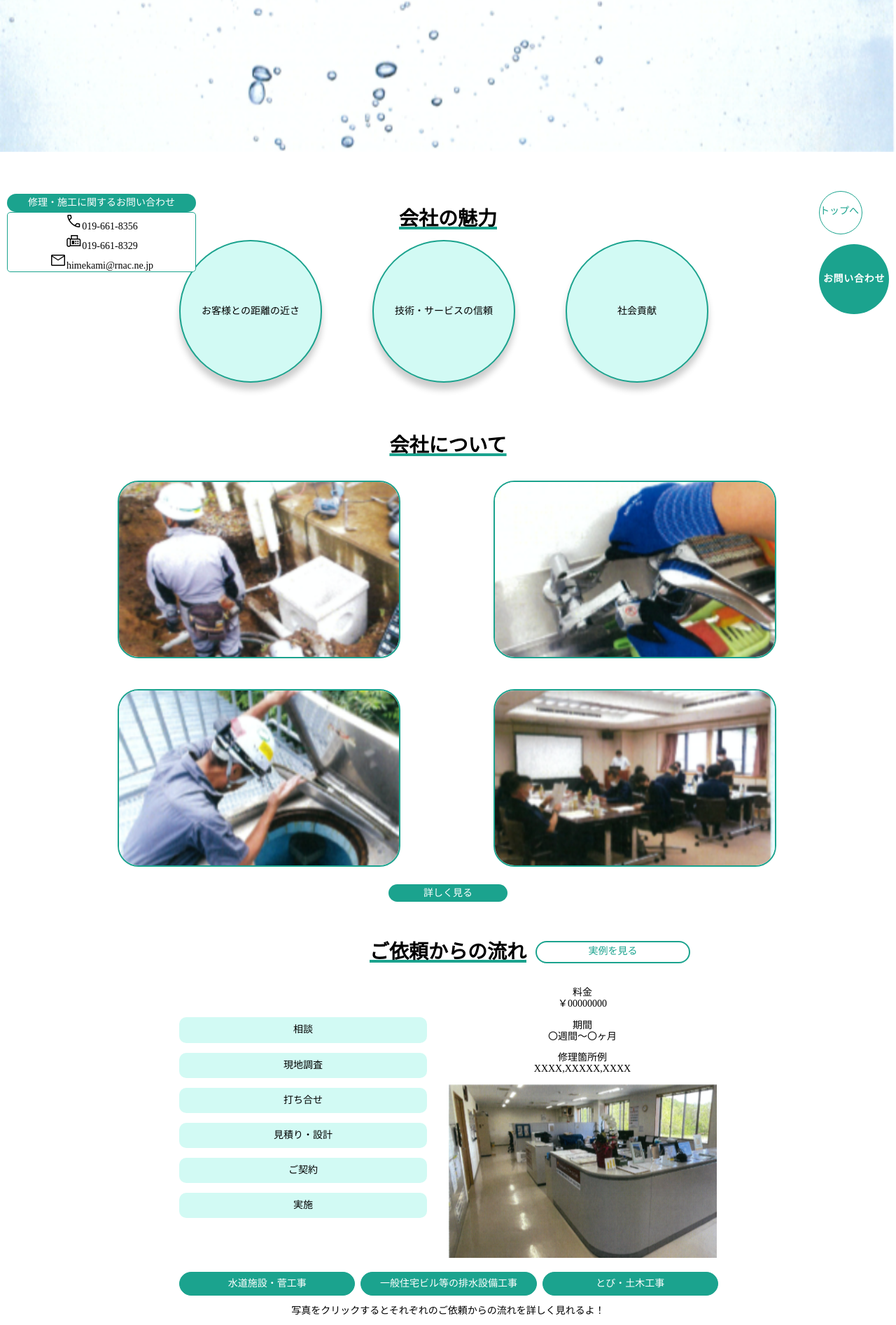
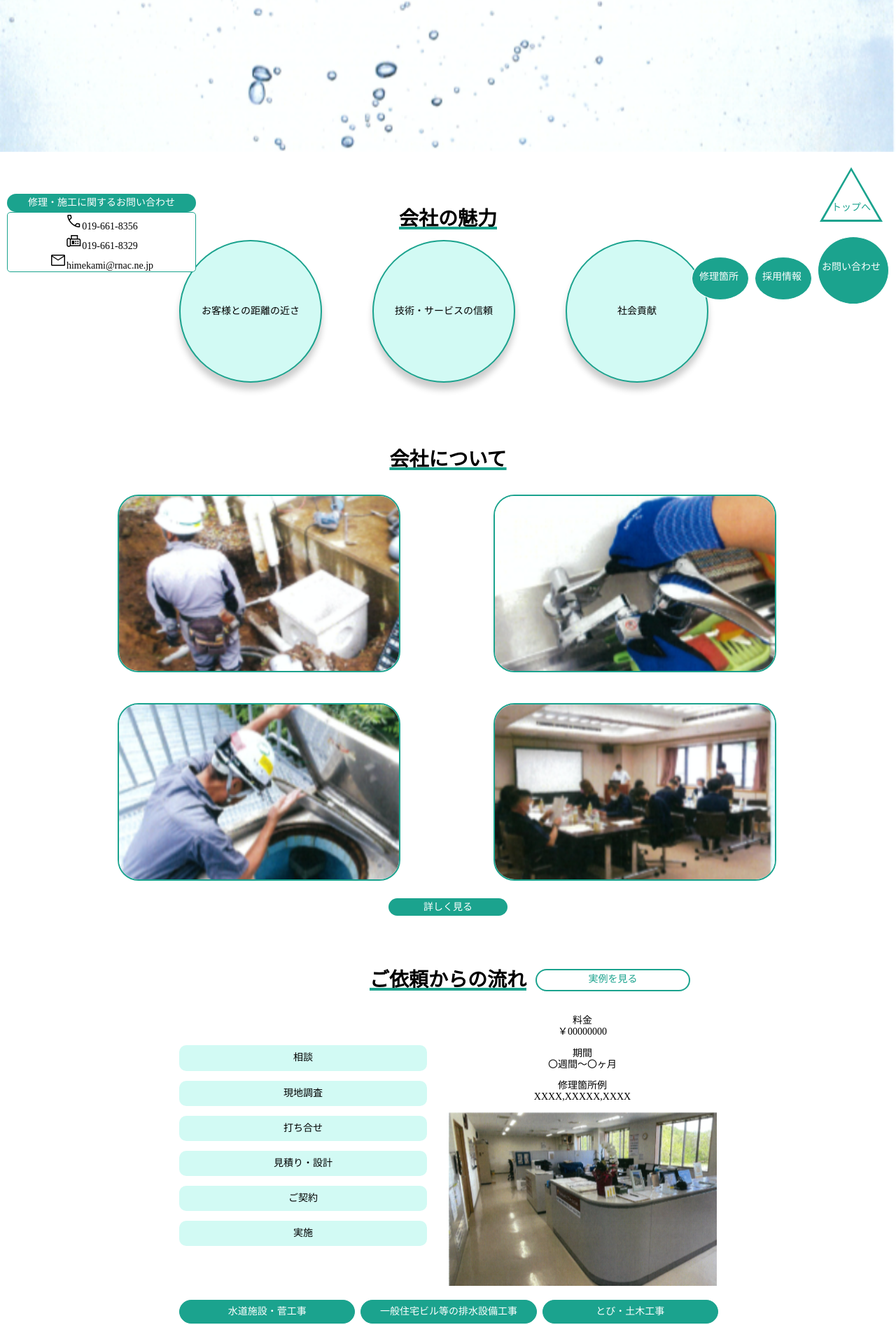
Before and after one commit to Skypeace8585/project_G, a PHP site: page / in a window 1280 px wide. Shown: the part 331-2225 px from the top of the page at 70% size. Run offline with PHP 8.4, Linux system fonts and the light colour scheme; some web fonts are replaced.

Commit message:
TOPページ最終調整 #12

```diff
--- a/css/index.css
+++ b/css/index.css
@@ -21,118 +21,103 @@ body{
     left: auto;
     right: 10px;
 }
-.fixed_button a{
+.fixed_button_top{
+    position: relative;
+}
+
+.triangle_s{
+    position: absolute;
+    z-index: 20;
+    bottom: 7px;
+    left: 3px;
+    border-right: 45px solid transparent;
+    border-bottom: 78.6025px solid var(--mainbgcolor);
+    border-left: 45px solid transparent;
+}
+
+.triangle{
+    position: absolute;
+    z-index: 22;
+    bottom: 10px;
+    left: 8px;
+    border-right: 40px solid transparent;
+    border-bottom: 70.6025px solid #fff;
+    border-left: 40px solid transparent;
+}
+
+.fixed_button_top p{
+    width: 100px;
+    color: var(--mainbgcolor);
+    position: absolute;
+    z-index: 24;
+    bottom: 5px;
+    left: 20px;
+}
+
+.q_click{
+    display: inline-block;
+    background-color: var(--mainbgcolor);
+    color: #fff;
+    border: 1px solid #fff;
+    width: 90px;
+    height: 55px;
+    border-radius: 50%;
+    padding: 35px 5px 5px 5px;
+    cursor: pointer;
+}
+.q_click:hover{
+    color: var(--mainbgcolor);
+    background-color: #fff;
+    border: 1px solid var(--mainbgcolor);
+}
+
+.q_click_menu_non{
+    display: none;
+}
+
+.q_click_menu_left{
+    z-index: 900;
     text-decoration: none;
-    display: block;
+    position: fixed;
+    bottom: 40px;
+    left: auto;
+    right: 210px;
     height: 40px;
     width: 60px;
+    color: #fff;
+    background-color: var(--mainbgcolor);
+    padding-top: 20px;
+    padding-left: 10px;
+    padding-right: 10px;
+    border-radius: 50%;
+    border: 1px solid #fff;
+}
+.q_click_menu_left:hover{
     color: var(--mainbgcolor);
     background-color: #fff;
+    border: 1px solid var(--mainbgcolor);
+}
+.q_click_menu_right{
+    z-index: 900;
+    text-decoration: none;
+    position: fixed;
+    bottom: 40px;
+    left: auto;
+    right: 120px;
+    height: 40px;
+    width: 60px;
+    color: #fff;
+    background-color: var(--mainbgcolor);
     padding-top: 20px;
+    padding-left: 10px;
+    padding-right: 10px;
     border-radius: 50%;
+    border: 1px solid #fff;
+}
+.q_click_menu_right:hover{
+    color: var(--mainbgcolor);
+    background-color: #fff;
     border: 1px solid var(--mainbgcolor);
-    /* border-right: 50px solid transparent;
-    border-bottom: 86.6025px solid #b2ce54;
-    border-left: 50px solid transparent;  */
-}
-.fixed_button a:hover{
-    background-color: var(--mainbgcolor);
-    color: #fff;
-}
-
-.fixed_button_list {
-    width: 100px;
-    height: 100px;
-    margin: 0;
-    border-radius: 50%;
-    background-color: var(--mainbgcolor);
-    position: relative;
-    transition: all .3s;
-}
-.fixed_button_list:hover {
-    background-color: #135f54;
-}
-/* .fixed_button_list:not(:first-child)::before {
-    content: "";
-    width: 1px;
-    height: 80%;
-    background-color: #fff;
-    position: absolute;
-    top: 10%;
-    left: 0;
-    transition: all .3s;
-} */
-/* .fixed_button_list:hover::before {
-    background-color: #000;
-} */
-.fixed_button_list p {
-    display: flex;
-    justify-content: center;
-    align-items: center;
-    width: 100%;
-    height: 100%;
-    text-decoration: none;
-    color: #fff;
-    font-size: 1rem;
-    letter-spacing: 0.05em;
-    font-weight: 600;
-    transition: all .3s;
-}
-.fixed_button_list:hover p {
-    color: #fff;
-}
-
-.fixed_button_menus {
-    padding-left: 0;
-    display: none;/*デフォルトでは非表示の状態にしておく*/
-    width: 100%;
-    position: absolute;
-    top: var(--headerheight);
-    left: 0;
-}
-.fixed_button_list:hover .fixed_button_menus {
-    display: block;/*Gナビメニューにホバーしたら表示*/
-    right: 20px;
-    bottom: 0;
-}
-.fixed_button_menu {
-    list-style: none;
-    background-color: var(--mainbgtransparentcolor);
-    height: var(--headerheight);
-    transition: all .3s;
-    position: relative;
-}
-.fixed_button_menu:not(:first-child)::before{
-    content: "";
-    width: 100%;
-    height: 1px;
-    background-color: var(--mainbgcolor);
-    position: absolute;
-    top: 0;
-    left: 0;
-}
-.fixed_button_menu:hover {
-    background-color: rgba(27, 163, 142, 1);
-}
-.fixed_button_menu a {
-    display: flex;
-    justify-content: center;
-    align-items: center;
-    color: #fff;
-    text-decoration: none;
-    position: relative;
-}
-.fixed_button_menu a::before {
-    content: '';
-    display: block;
-    width: 6px;
-    height: 6px;
-    border-top: 2px solid #fff;
-    border-left: 2px solid #fff;
-    transform: rotate(135deg);
-    position: absolute;
-    right: 15px;
-    top: calc(50% - 5px);
 }
 
 main{
@@ -220,14 +205,13 @@ h1{
 }
 
 .content{
-    margin-bottom: 60px;
     margin-left: auto;
     margin-right: auto;
 }
 
 .content1{
     margin-top: 80px;
-    margin-bottom: 60px;
+    margin-bottom: 80px;
     width: 60%;
 }
 
@@ -248,6 +232,7 @@ h1{
 }
 
 .content2{
+    margin-bottom: 80px;
 }
 
 .content2_img{
@@ -262,6 +247,7 @@ figure.hover-parent {
     border-radius: 30px;
     border: 2px solid var(--mainbgcolor);
     position: relative;
+    z-index: 2;
     margin-bottom: 30px;
     overflow: hidden;
 }
@@ -304,6 +290,7 @@ figure.hover-parent:hover .hover-mask {
 
 .content3{
     width: 60%;
+    margin-bottom: 80px;
 }
 
 .content3_title{
@@ -461,22 +448,25 @@ input:checked ~ .in img,input:checked ~ .in span::before{
 
 .content4{
     width: 80%;
+    margin-bottom: 80px;
 }
 
 .content4 p{
     text-align: left;
     background-color: #fff;
     border: 2px solid var(--mainbgcolor);
-    height: 50px;
+    height: auto;
     border-radius: 50px;
     display: block;
-    padding: 5px 0 5px 40px;
+    padding: 20px 0 20px 40px;
+
 }
 
 .content5{
     display: grid;
     grid-template-columns: 1fr 1fr;
     column-gap: 10px;
+    margin-bottom: 80px;
 }
 
 .content5_1 p{
@@ -493,14 +483,15 @@ input:checked ~ .in img,input:checked ~ .in span::before{
 
 .content6{
     width: 80%;
+    margin-bottom: 120px;
 }
 
 .content6 p{
     display: block;
     background-color: #fff;
     border: 3px solid var(--mainbgcolor);
-    height: 50px;
+    height: auto;
     border-radius: 50px;
     text-align: left;
-    padding: 5px 0 5px 40px;
+    padding: 15px 0 15px 40px;
 }
--- a/index.php
+++ b/index.php
@@ -16,12 +16,16 @@
 <body>
     <?php require 'header.php'; ?>
     <div class="fixed_button">
-        <a href="">トップへ</a>
+        <a href="#" class="fixed_button_top">
+            <div class="triangle_s"></div>
+            <div class="triangle"></div>
+            <p>トップへ</p>
+        </a>
         <div class="fixed_button_list">
-            <p>お問い合わせ</p>
-            <div class="fixed_button_menus">
-                <a href="" class="fixed_button_menu">修理箇所</a>
-                <a href="" class="fixed_button_menu">採用情報</a>
+            <p class="q_click">お問い合わせ</p>
+            <div class="q_click_menu">
+                <a href="repair_point_inquiry.php" class="q_click_menu_left">修理箇所</a>
+                <a href="Recruitment_information_inquiry.php" class="q_click_menu_right">採用情報</a>
             </div>
         </div>
     </div>
@@ -85,12 +89,12 @@
                     </figcaption>
                 </figure>
             </div>
-            <a href="" class="main_button">詳しく見る</a>
+            <a href="enterprise_overview.php" class="main_button">詳しく見る</a>
         </div>
         <div class="content content3">
             <div class="content3_grid content3_title">
                 <h1>ご依頼からの流れ</h1>
-                <a href="">実例を見る</a>
+                <a href="business_achievement_introduction.php">実例を見る</a>
             </div>
             <div class="content3_grid">
                 <div class="content3_grid_item1">
@@ -109,9 +113,9 @@
                 </div>
             </div>
             <div class="content3_button_grid">
-                <a href="" class="">水道施設・菅工事</a>
-                <a href="" class="">一般住宅ビル等の排水設備工事</a>
-                <a href="" class="">とび・土木工事</a>
+                <a href="Construction_flow.php" class="">水道施設・菅工事</a>
+                <a href="Construction_example.php" class="">一般住宅ビル等の排水設備工事</a>
+                <a href="Construction_flow2.php" class="">とび・土木工事</a>
             </div>
             <div>
                 <p>写真をクリックするとそれぞれのご依頼からの流れを詳しく見れるよ！</p>
@@ -134,13 +138,13 @@
             <h1>お客様の声</h1>
             <p>個人で依頼されたお客様の声</p>
             <p>企業さんから依頼されたお客様の声</p>
-            <p></p>
+            <p>　　</p>
         </div>
         <div class="content content5">
             <div class="content5_1">
                 <h1>採用情報</h1>
                 <p>私達と一緒に働きませんか？<br>未経験でも先輩社員が丁寧にお教えします！</p>
-                <a href="" class="main_button">詳しく見る</a>
+                <a href="Recruitment_information.php" class="main_button">詳しく見る</a>
                 <img class="content5_img1" src="img/index7.png" alt="img">
             </div>
             <div>
@@ -160,9 +164,10 @@
             <p><span>xxxx.xx.xx</span>タイトルタイトルタイトルタイトルタイトルタイトルタイトルタイトル</p>
             <p><span>xxxx.xx.xx</span>タイトルタイトルタイトルタイトル</p>
             <p><span>xxxx.xx.xx</span>タイトルタイトルタイトルタイトルタイトルタイトルタイトルタイトル</p>
-            <a href="" class="main_button">すべて</a>
+            <a href="notice_list.php" class="main_button">すべて</a>
         </div>
     </div>
     <?php require 'footer.php'; ?>
+    <script src="js/index.js"></script>
 </body>
 </html>
--- a/js/index.js
+++ b/js/index.js
@@ -7,3 +7,16 @@ $("#g-nav a").click(function () {//ナビゲーションのリンクがクリッ
     $(".openbtn1").removeClass('active');//ボタンの activeクラスを除去し
     $("#g-nav").removeClass('panelactive');//ナビゲーションのpanelactiveクラスも除去
 });
+
+$(function() {
+    $(".q_click").click(function() {
+        alert('アラートのメッセージ')
+        $(".q_click_menu").slideToggle("");
+    });
+});
+
+// $(function() {
+//     $(".q_click").click(function() {
+//         $(".q_click_menu").toggleClass("q_click_menu_non");
+//     });
+// });
```
